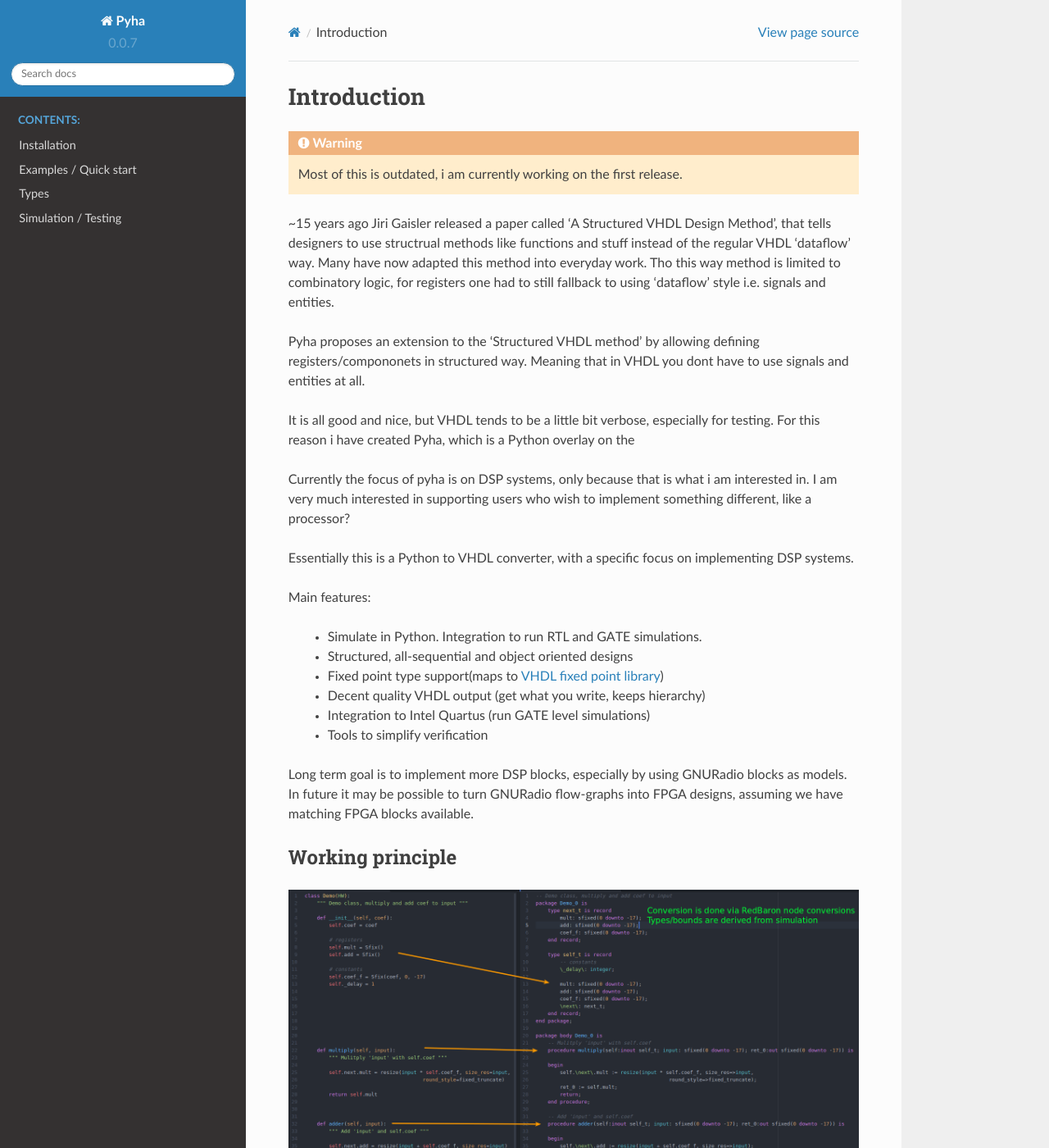
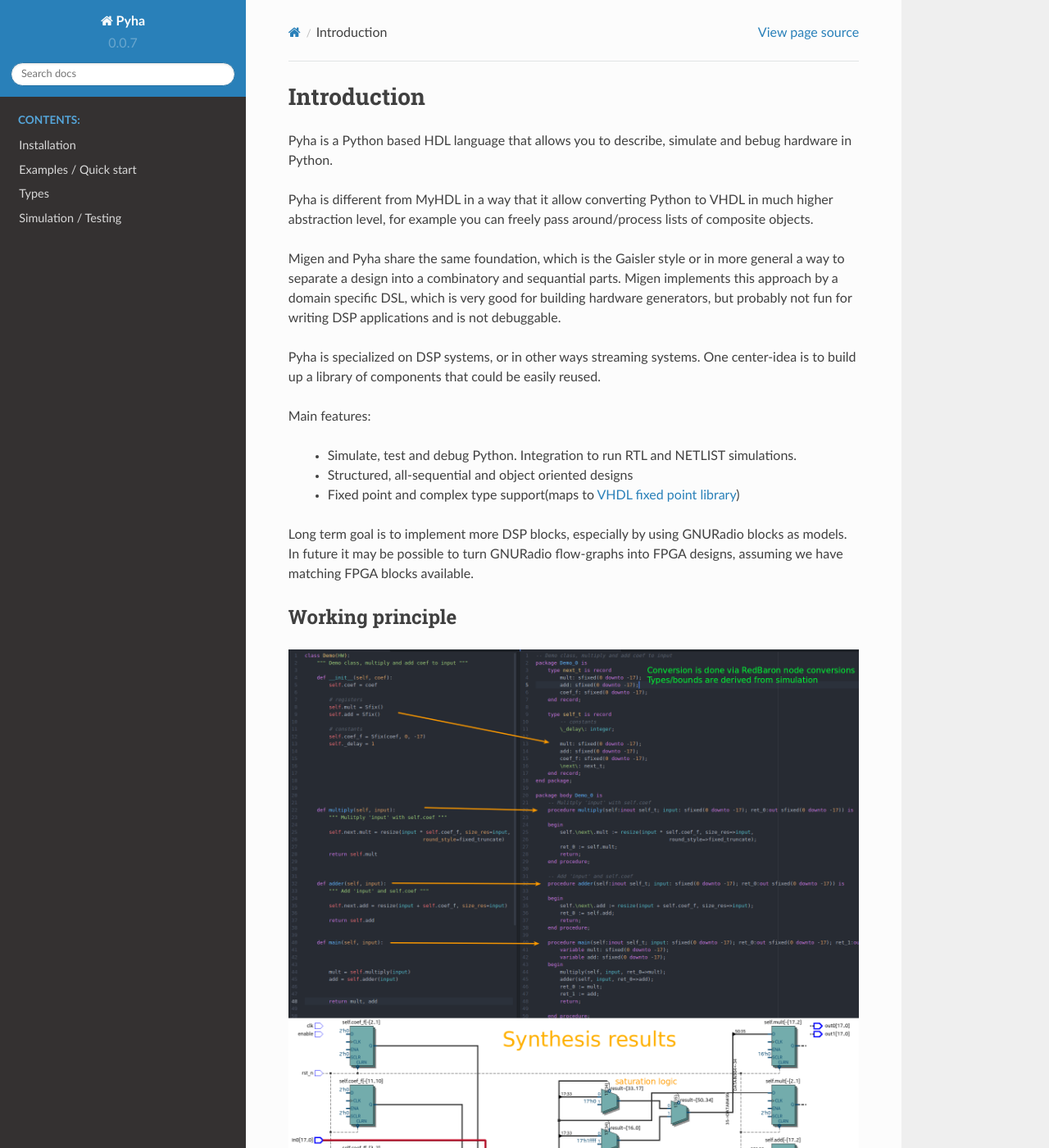
Before and after one commit to gasparka/pyha, a Sphinx documentation site: the page built from docs/intro.rst, in a window 1280 px wide and 1400 px high. Shown: the whole window at 82% size. Built offline with Sphinx 7.4.7 and the Read the Docs theme 2.0.0, drawn with Linux system fonts in a browser that asks for light colours.

Commit message:
dock iteration

```diff
--- a/docs/intro.rst
+++ b/docs/intro.rst
@@ -2,36 +2,24 @@
 Introduction
 ============
 
-.. warning:: Most of this is outdated, i am currently working on the first release.
+Pyha is a Python based HDL language that allows you to describe, simulate and bebug hardware in Python.
 
-~15 years ago Jiri Gaisler released a paper called 'A Structured VHDL Design Method', that tells designers
-to use structrual methods like functions and stuff instead of the regular VHDL 'dataflow' way.
-Many have now adapted this method into everyday work.
-Tho this way method is limited to combinatory logic, for registers one had to still fallback to using
-'dataflow' style i.e. signals and entities.
+Pyha is different from MyHDL in a way that it allow converting Python to VHDL in much higher abstraction level, for
+example you can freely pass around/process lists of composite objects.
 
-Pyha proposes an extension to the 'Structured VHDL method' by allowing defining registers/compononets in structured way.
-Meaning that in VHDL you dont have to use signals and entities at all.
+Migen and Pyha share the same foundation, which is the Gaisler style or in more general a way to separate a design into
+a combinatory and sequantial parts. Migen implements this approach by a domain specific DSL, which is very good for
+building hardware generators, but probably not fun for writing DSP applications and is not debuggable.
 
-It is all good and nice, but VHDL tends to be a little bit verbose, especially for testing. For this reason
-i have created Pyha, which is a Python overlay on the
+Pyha is specialized on DSP systems, or in other ways streaming systems. One center-idea is to build up a library of
+components that could be easily reused.
 
-
-Currently the focus of pyha is on DSP systems, only because that is what i am interested in.
-I am very much interested in supporting users who wish to implement something different, like a processor?
-
-
-Essentially this is a Python to VHDL converter, with a specific focus on implementing DSP systems.
 
 Main features:
 
-    - Simulate in Python. Integration to run RTL and GATE simulations.
+    - Simulate, test and debug Python. Integration to run RTL and NETLIST simulations.
     - Structured, all-sequential and object oriented designs
-    - Fixed point type support(maps to `VHDL fixed point library`_)
-    - Decent quality VHDL output (get what you write, keeps hierarchy)
-    - Integration to Intel Quartus (run GATE level simulations)
-    - Tools to simplify verification
-
+    - Fixed point and complex type support(maps to `VHDL fixed point library`_)
 
 Long term goal is to implement more DSP blocks, especially by using GNURadio blocks as models.
 In future it may be possible to turn GNURadio flow-graphs into FPGA designs, assuming we have matching FPGA blocks available.
```
